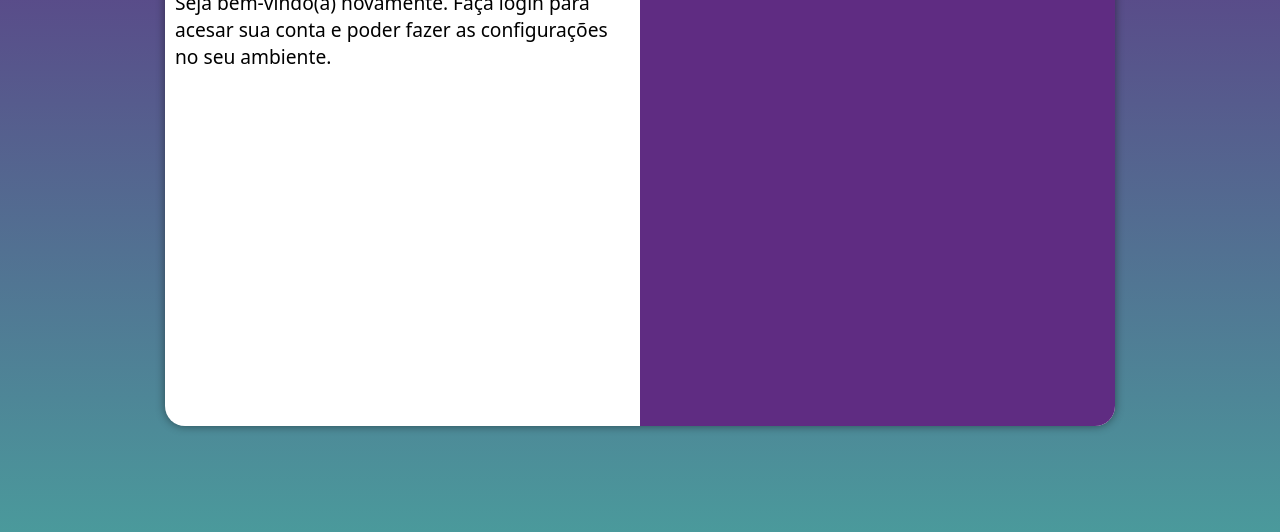
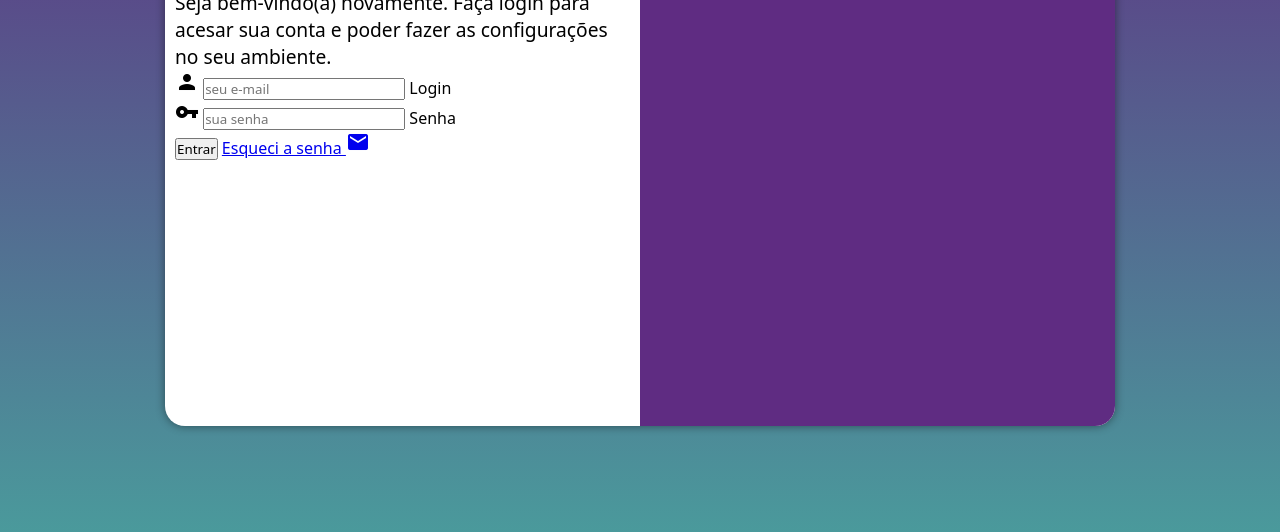
Before and after one commit to miguelantunesmelo/projeto-login, a plain HTML site: page index.html in a window 1280 px wide. Shown: the part 224-756 px from the top of the page. Drawn offline with Linux system fonts and the light colour scheme.

Commit message:
adicionei o formulario

```diff
--- a/index.html
+++ b/index.html
@@ -4,6 +4,7 @@
     <meta charset="UTF-8">
     <meta name="viewport" content="width=device-width, initial-scale=1.0">
     <title>Login</title>
+    <link href="https://fonts.googleapis.com/icon?family=Material+Icons" rel="stylesheet">
     <link rel="stylesheet" href="estilo/style.css">
     <link rel="stylesheet" href="estilo/media-query.css">
 </head>
@@ -15,8 +16,21 @@
             <div id="formulario">
                 <h1>Login</h1>
                 <p>Seja bem-vindo(a) novamente. Faça login para acesar sua conta e poder fazer as configurações no seu ambiente.</p>
-                <form action="login.php" method="post">
-
+                <form action="login.php" method="post" autocomplete="on">
+                    <div class="campo">
+                        <span class="material-icons">person</span>
+                        <input type="email" name="login" id="ilogin" placeholder="seu e-mail" autocomplete="email" required maxlength="30">
+                         <label for="ilogin">Login</label>
+                    </div>
+                    <div class="campo">
+                        <span class="material-icons">vpn_key</span>
+                        <input type="password" name="senha" id="isenha" placeholder="sua senha" autocomplete="current-password" required minlength="8" maxlength="20">
+                         <label for="isenha">Senha</label>
+                    </div>
+                    <input type="submit" value="Entrar">
+                    <a href="esqueci.html">
+                        Esqueci a senha <span class="material-icons">mail</span>
+                    </a>
                 </form>
             </div>
         </section>
```
